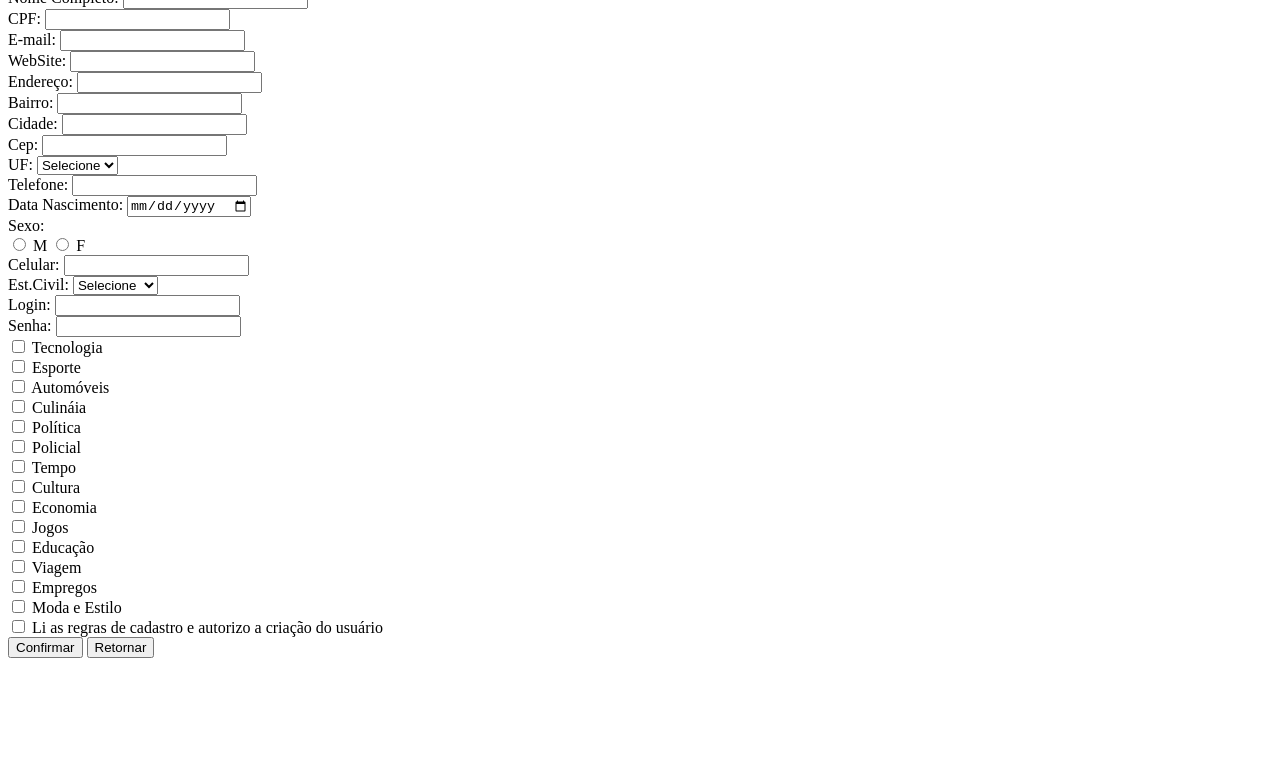
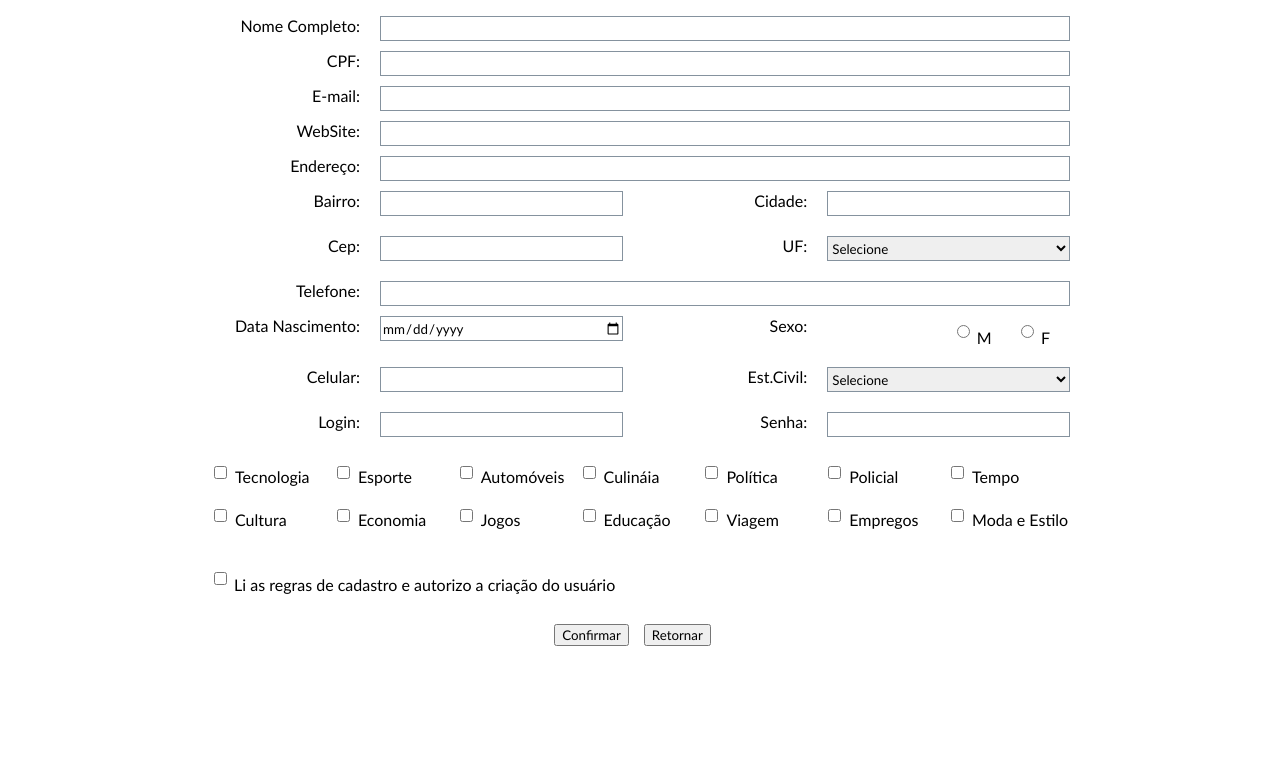
Before and after one commit to mariadornelas/FormularioUFMS, a plain HTML site: page index.html in a window 1280 px wide. Shown: the part 40-800 px from the top of the page. Drawn offline with Linux system fonts and the light colour scheme.

Commit message:
Adiciona codigo css

```diff
--- /dev/null
+++ b/estilo.css
@@ -0,0 +1,103 @@
+* {
+    box-sizing: border-box;
+    font-family: 'Gill Sans', 'Gill Sans MT', Calibri, 'Trebuchet MS', sans-serif;
+}
+
+body {
+    background-color: white;
+    margin: 0;
+    padding: 0;
+}
+
+.logo {
+    display: flex;
+    justify-content: center;
+    margin-left: 150px;
+}
+
+form {
+    max-width: 900px;
+    margin: 20px auto;
+    padding: 20px;
+    align-items: center;
+}
+
+input {
+    height: 25px;
+}
+
+select {
+    height: 25px;
+}
+
+.form-group {
+    display: flex;
+    justify-content: space-between;
+    margin-bottom: 10px;
+}
+
+.form-group-inline {
+    display: flex;
+    justify-content: space-between;
+    margin-bottom: 10px;
+}
+
+.form-group-inline .form-group {
+    width: 48%;
+}
+
+.form-group label {
+    width: 150px;
+    text-align: right;
+    margin-right: 20px;
+}
+
+.form-group input[type="text"],
+.form-group input[type="email"],
+.form-group input[type="tel"],
+.form-group input[type="password"],
+.form-group input[type="date"],
+.form-group select {
+    flex: 1;
+    border: 1px solid #85929e;
+}
+
+.checkbox-group {
+    display: flex;
+    flex-wrap: wrap;
+    margin-top: 10px;
+    margin-bottom: 20px;
+    align-items: center;
+    justify-content: center;
+}
+
+.checkbox-group div {
+    width: calc(100% / 7);
+    display: flex;
+    align-items: center;
+    margin-bottom: 5px;
+}
+
+.checkbox-group input {
+    width: auto;
+    margin-right: 8px;
+    margin-bottom: 10px;
+}
+
+.button {
+    margin-top: 30px;
+    display: flex;
+    align-items: center;
+    justify-content: center;
+    margin-bottom: 40px;
+}
+
+.confirmar {
+    cursor: pointer;
+    margin-right: 15px;
+}
+
+.retornar {
+    cursor: pointer;
+    margin-right: 15px;
+}
--- a/index.html
+++ b/index.html
@@ -4,7 +4,7 @@
     <meta charset="UTF-8">
     <meta name="viewport" content="width=device-width, initial-scale=1.0">
     <title>Formulário</title>
-    <link rel="stylesheet" href="estilo2.css">
+    <link rel="stylesheet" href="estilo.css">
 </head>
 <body>
     <div class="logo">
```
